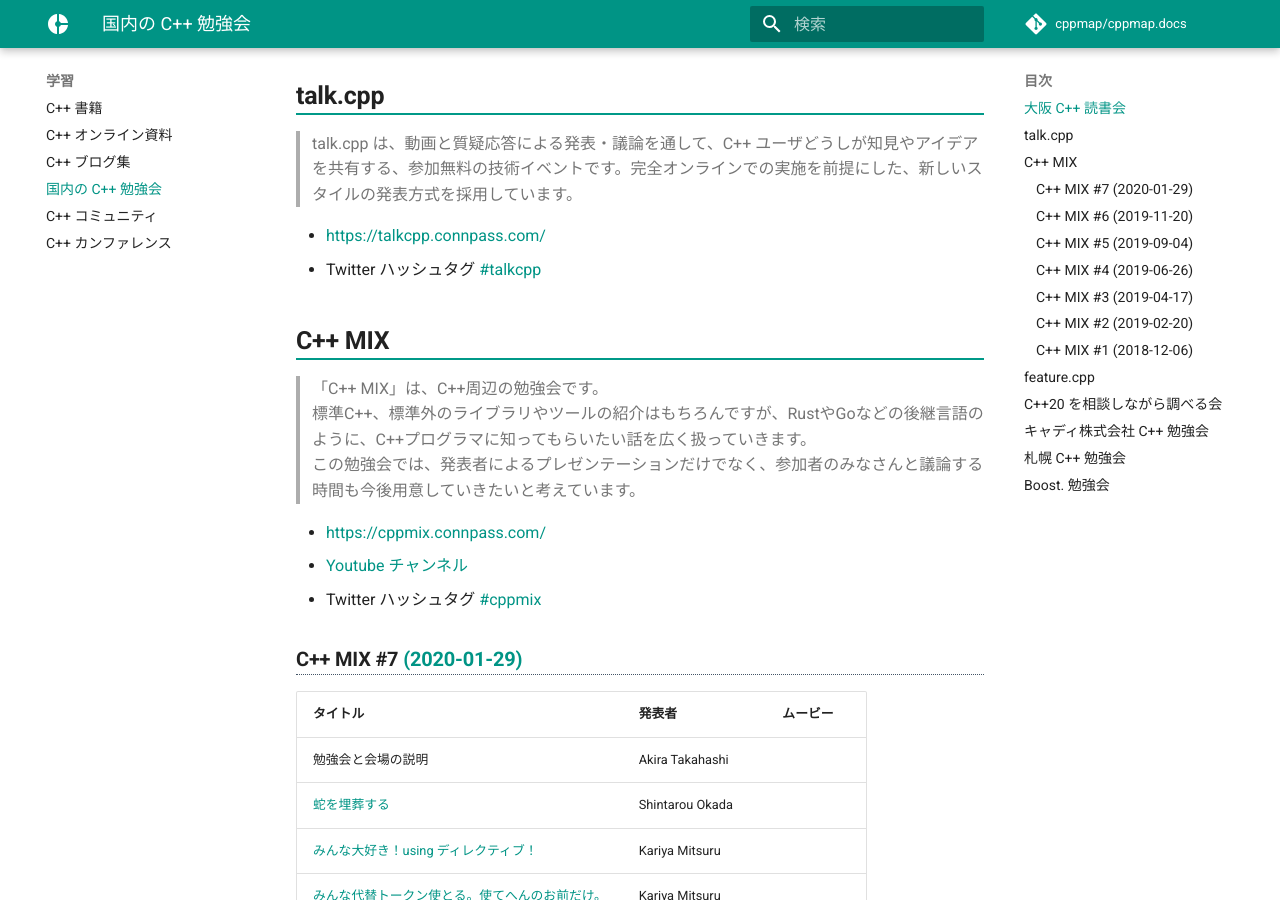
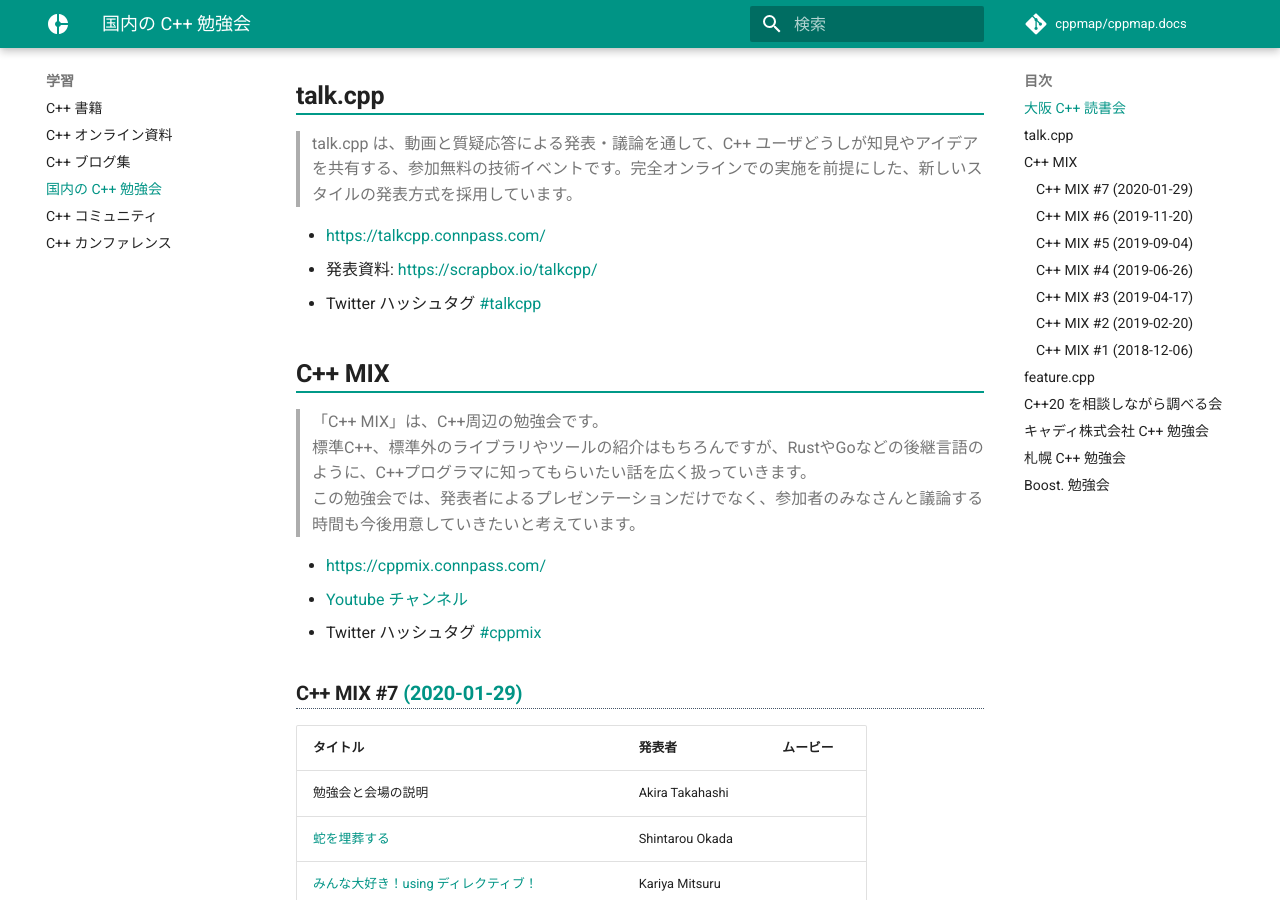
Before and after one commit to cppmap/cppmap.docs, an MkDocs documentation site: the page built from docs/learn/studymeetings.md, in a window 1280 px wide and 900 px high, scrolled down 443 px. Built offline with MkDocs 1.6.1 and Material for MkDocs 9.7.7, drawn with Linux system fonts in a browser that asks for light colours; nearby versions of some CDN libraries; comment, search, counter and statistics services are not loaded; some of the changed lines change nothing that is shown.

Commit message:
Update studymeetings.md

```diff
--- a/docs/learn/studymeetings.md
+++ b/docs/learn/studymeetings.md
@@ -16,6 +16,7 @@
 >talk.cpp は、動画と質疑応答による発表・議論を通して、C++ ユーザどうしが知見やアイデアを共有する、参加無料の技術イベントです。完全オンラインでの実施を前提にした、新しいスタイルの発表方式を採用しています。
 
 - https://talkcpp.connpass.com/
+- 発表資料: https://scrapbox.io/talkcpp/
 - Twitter ハッシュタグ [#talkcpp](https://twitter.com/search?q=%23talkcpp&f=live)
 
 
```
